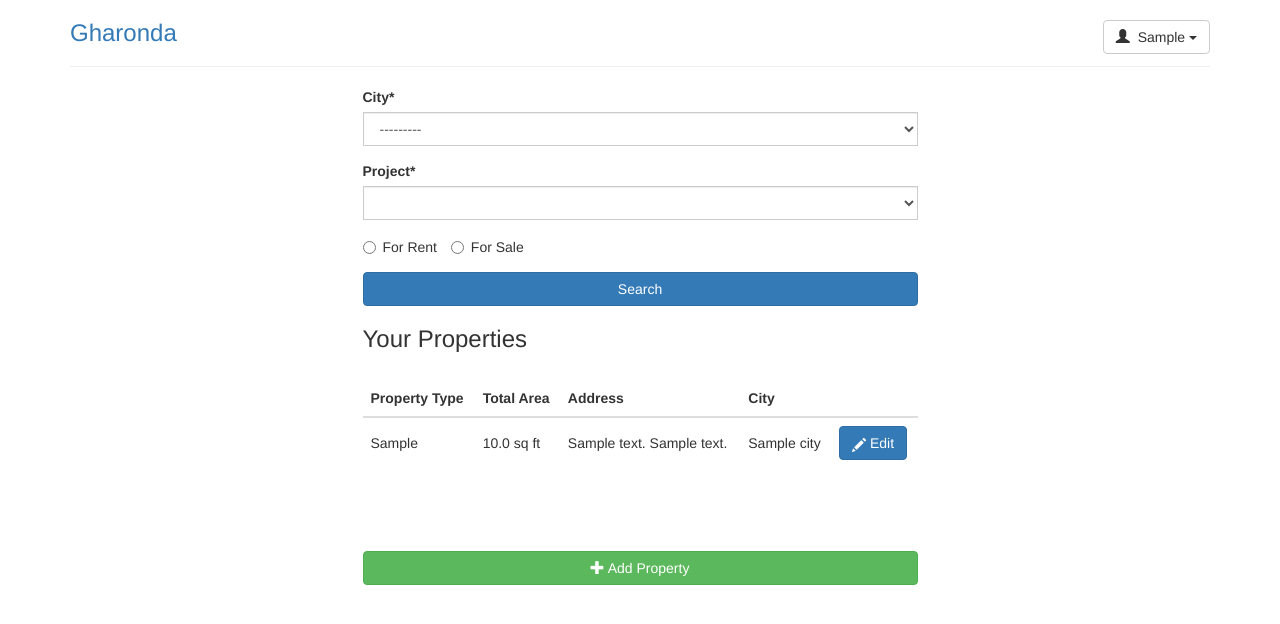
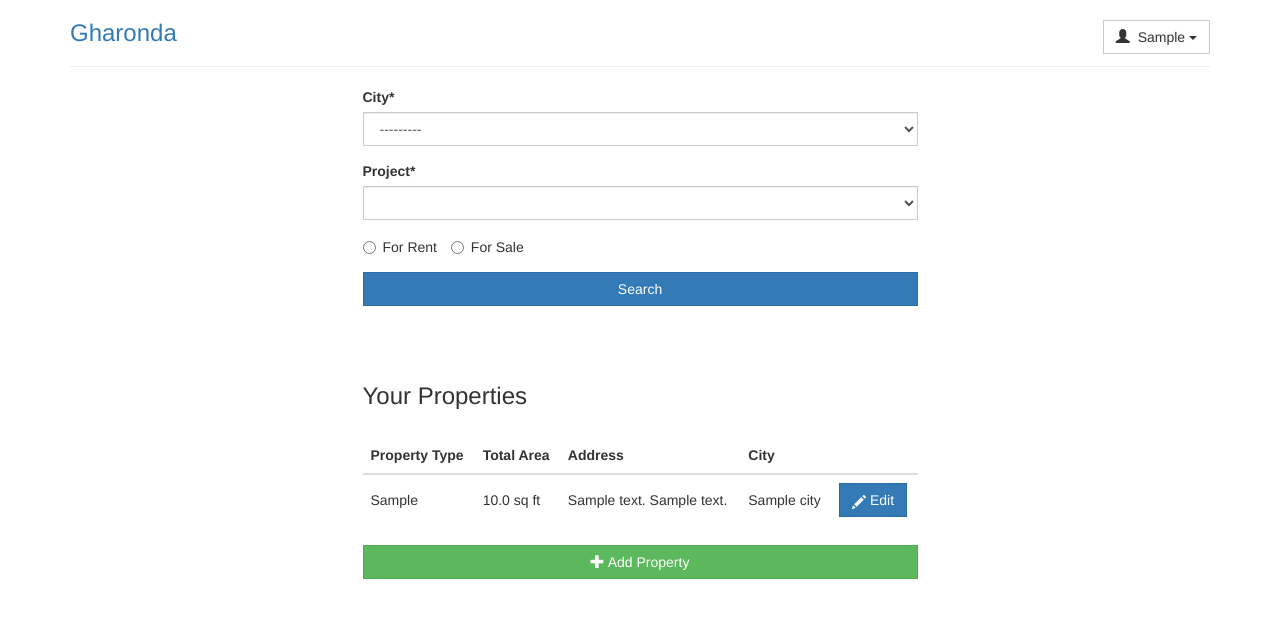
Before and after one commit to utkbansal/gharonda, a Django app: page /search/ in a window 1280 px wide. Shown: the top 624 px of the page. Run offline with Django 3.2, Linux system fonts and the light colour scheme; a user stored in the database is signed in; tables that the repository leaves empty hold one stand-in row (values such as "Sample post"); lists and menus that the app fills with data are empty; some libraries are stand-ins or nearby versions.

Commit message:
CSS fixes on dashboard

```diff
--- a/properties/templates/dashboard.html
+++ b/properties/templates/dashboard.html
@@ -1,5 +1,6 @@
 {% extends 'base.html' %}
 {% load staticfiles %}
+
 {% block content %}
     <div class="container">
         <div class="row">
--- a/properties/templates/search.html
+++ b/properties/templates/search.html
@@ -1,8 +1,13 @@
 {% extends 'dashboard.html' %}
+{% load staticfiles %}
 {% load crispy_forms_tags %}
 
+{% block css %}
+    <link href="{% static 'css/dashboard.css' %}" rel="stylesheet">
+{% endblock %}
+
 {% block content %}
-    <div class="row">
+    <div class="row search">
         <div class="col-md-3"></div>
         <div class="col-md-6">
             {% crispy form %}
@@ -11,7 +16,7 @@
     </div>
 
     {% if user.is_authenticated %}
-        <div class="row">
+        <div class="row property-table">
             <div class="col-md-3"></div>
             <div class="col-md-6">
                 <h3>Your Properties</h3>
--- a/properties/views.py
+++ b/properties/views.py
@@ -137,7 +137,7 @@ class PropertyEditView(views.LoginRequiredMixin, TemplateView):
         initial_permissions = {}
         for x in p.project.projectpermission_set.all():
             initial_permissions[x.permission.name] = x.value
-            initial_permissions[x.permission.name+'_comment'] = x.comment
+            initial_permissions[x.permission.name + '_comment'] = x.comment
 
         permission_form = PermissionForm(initial=initial_permissions)
         tower_form = TowerFormset(instance=project)
--- a/static/css/custom.css
+++ b/static/css/custom.css
@@ -20,10 +20,6 @@ h4 {
     text-align: center;
 }
 
-#add-property-button {
-    margin-top: 15%;
-}
-
 table {
     margin-top: 5%;
     margin-bottom: 5%;
@@ -44,3 +40,7 @@ footer {
 a:hover {
     text-decoration: none;
 }
+
+.btn {
+    border-radius: 0px;
+}
--- /dev/null
+++ b/static/css/dashboard.css
@@ -0,0 +1,3 @@
+.property-table{
+    margin-top: 5%;
+}
```
